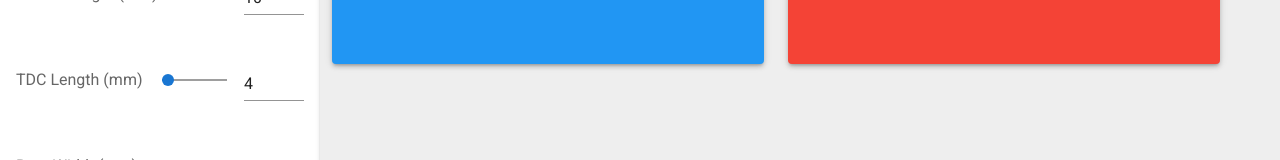
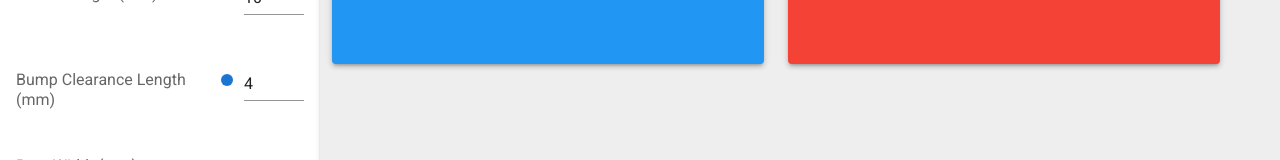
Before and after one commit to girotobial/piston_gas_expansion, a Vue app: page / in a window 1280 px wide. Shown: the part 212-372 px from the top of the page. Built offline with nearby package versions, Linux system fonts and the light colour scheme.

Commit message:
💄 rename slider label

```diff
--- a/src/components/Controls.vue
+++ b/src/components/Controls.vue
@@ -42,7 +42,7 @@
             v-model="piston.tdcLength"
             min="0"
             max="50"
-            label="TDC Length (mm)"
+            label="Bump Clearance Length (mm)"
             thumb-label
             track-color="grey"
             @input="emitPiston"
```
